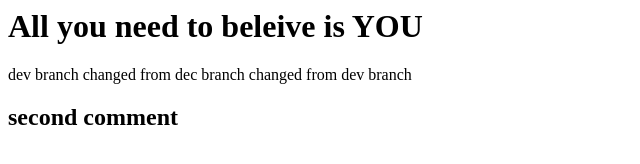
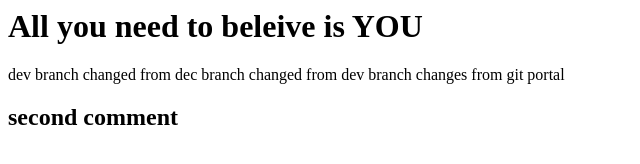
Before and after one commit to pradeepsm72/git-practice-day3, a plain HTML site: page index.html in a window 1280 px wide. Shown: the whole page, without its empty margins (0-640 px from the left). Drawn offline with Linux system fonts and the light colour scheme.

Commit message:
Update index.html
edited from portal

```diff
--- a/index.html
+++ b/index.html
@@ -3,6 +3,8 @@
 		<h1> All you need to beleive is YOU </h1>
 	dev branch changed from dec branch
 	changed from dev branch
+
+		changes from git portal
 		<h2> second comment </h2>
 	</body>
 </html>
```
